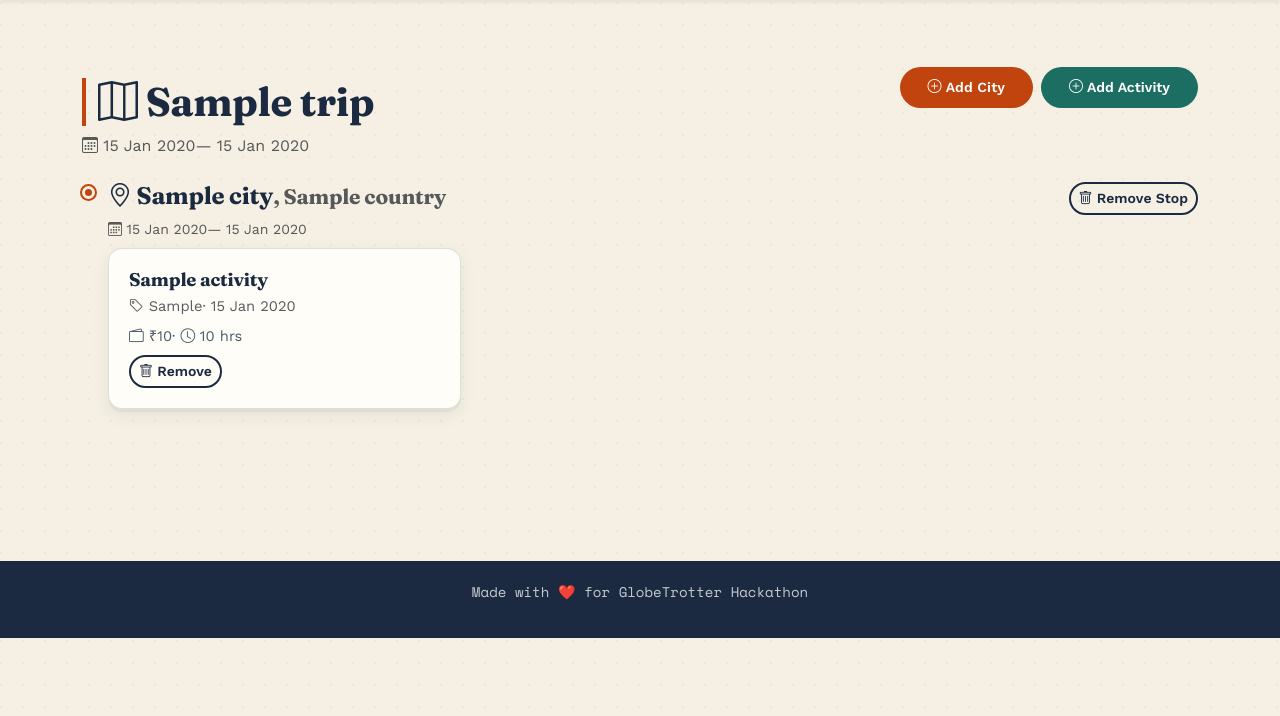
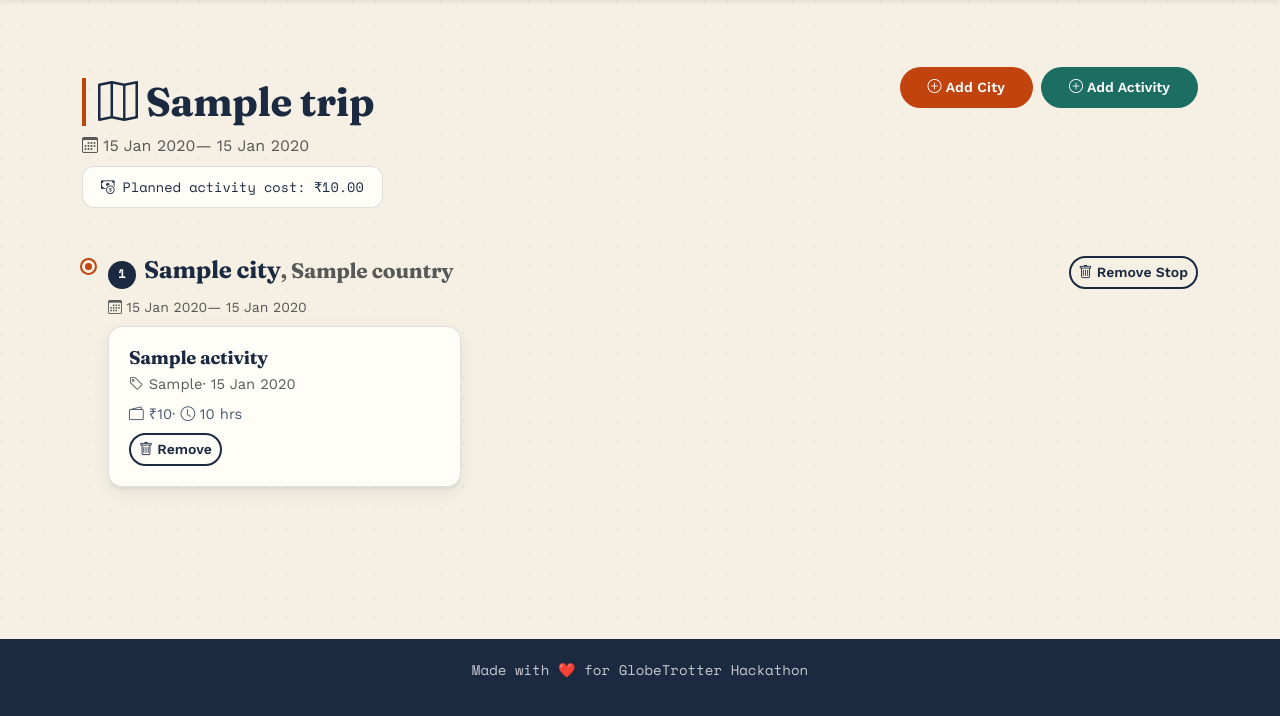
Before and after one commit to Joshimeet193/globetrotter-hackathon, a PHP site: page /itinerary-builder.php?trip_id=1 in a window 1280 px wide. Shown: the part 86-802 px from the top of the page. Before the commit the page ends 724 px from the top, so only its background shows below. Run offline with PHP 8.4, Linux system fonts and the light colour scheme; the visitor is signed in with stand-in values (Sample User, id 1); tables that the repository leaves empty hold one stand-in row (values such as "Sample post").

Commit message:
Refactor itinerary-builder.php for better layout
Updated the itinerary management page to enhance user experience by improving the layout and adding a trip total cost display.

```diff
--- a/itinerary-builder.php
+++ b/itinerary-builder.php
@@ -1,15 +1,7 @@
 <?php
 /* =========================================================
    itinerary-builder.php
-   "Manage trip" page: shows stops (cities) + their activities
-   for one trip, lets you delete a stop or a single activity.
-   Fixed: old version used tables "trips/stops/activities"
-   which don't exist. Now uses the real schema:
-   TRIP -> TRIP_STOP (+CITY/COUNTRY) -> ITINERARY (+ACTIVITY).
-   Adding new stops/activities is done on city-search.php and
-   activity-search.php (already write to TRIP_STOP / ITINERARY
-   correctly) - linked from here instead of duplicating insert
-   logic in a second place.
+   "Manage trip" page: shows stops (cities) + their activities.
    ========================================================= */
 session_start();
 include 'includes/db-connect.php';
@@ -26,7 +18,6 @@ if ($trip_id <= 0) {
     exit;
 }
 
-// Fetch the trip, making sure it belongs to this user
 $stmt = $conn->prepare("SELECT Trip_ID, Trip_Name, Start_Date, End_Date FROM TRIP WHERE Trip_ID = ? AND User_ID = ?");
 $stmt->bind_param("ii", $trip_id, $user_id);
 $stmt->execute();
@@ -41,11 +32,9 @@ if (!$trip) {
 $success_message = '';
 $error_message = '';
 
-// ----- Delete a stop (and its itinerary entries) -----
 if ($_SERVER['REQUEST_METHOD'] === 'POST' && isset($_POST['delete_stop'])) {
     $stop_id = (int) $_POST['stop_id'];
 
-    // ownership check via join
     $check = $conn->prepare("SELECT Stop_ID FROM TRIP_STOP WHERE Stop_ID = ? AND Trip_ID = ?");
     $check->bind_param("ii", $stop_id, $trip_id);
     $check->execute();
@@ -69,7 +58,6 @@ if ($_SERVER['REQUEST_METHOD'] === 'POST' && isset($_POST['delete_stop'])) {
     }
 }
 
-// ----- Delete a single itinerary (activity) entry -----
 if ($_SERVER['REQUEST_METHOD'] === 'POST' && isset($_POST['delete_activity'])) {
     $itinerary_id = (int) $_POST['itinerary_id'];
 
@@ -82,7 +70,6 @@ if ($_SERVER['REQUEST_METHOD'] === 'POST' && isset($_POST['delete_activity'])) {
     $success_message = 'Activity removed.';
 }
 
-// ----- Fetch stops for this trip (joined with CITY/COUNTRY) -----
 $sql_stops = "SELECT TRIP_STOP.Stop_ID, TRIP_STOP.Stop_Order, TRIP_STOP.Arrival_Date, TRIP_STOP.Departure_Date,
                      CITY.City_Name, COUNTRY.Country_Name
               FROM TRIP_STOP
@@ -101,7 +88,7 @@ while ($row = $result->fetch_assoc()) {
 }
 $stmt->close();
 
-// ----- Fetch activities (ITINERARY + ACTIVITY) for all stops in one query -----
+$trip_total_cost = 0;
 if (count($stops) > 0) {
     $stop_ids = implode(',', array_map('intval', array_keys($stops)));
     $sql_act = "SELECT ITINERARY.Itinerary_ID, ITINERARY.Stop_ID, ITINERARY.Activity_Date, ITINERARY.Activity_Cost,
@@ -113,6 +100,7 @@ if (count($stops) > 0) {
     $act_result = $conn->query($sql_act);
     while ($act = $act_result->fetch_assoc()) {
         $stops[$act['Stop_ID']]['activities'][] = $act;
+        $trip_total_cost += (float) $act['Activity_Cost'];
     }
 }
 
@@ -124,16 +112,29 @@ $active_page = 'my-trips';
 <meta charset="UTF-8">
 <title><?php echo htmlspecialchars($trip['Trip_Name']); ?> - Manage Itinerary - GlobeTrotter</title>
 <meta name="viewport" content="width=device-width, initial-scale=1.0">
-<link href="https://fonts.googleapis.com/css2?family=Poppins:wght@500;600;700&family=Inter&display=swap" rel="stylesheet">
 <link href="https://cdn.jsdelivr.net/npm/bootstrap-icons/font/bootstrap-icons.css" rel="stylesheet">
 <link href="https://cdn.jsdelivr.net/npm/bootstrap@5.3.0/dist/css/bootstrap.min.css" rel="stylesheet">
 <link rel="stylesheet" href="css/style.css">
+<style>
+.stop-order-stamp {
+  display: inline-flex; align-items: center; justify-content: center;
+  width: 28px; height: 28px; border-radius: 50%;
+  background: var(--ink); color: #fff;
+  font-family: 'Space Mono', monospace; font-size: 0.78rem; font-weight: 700;
+  margin-right: 8px;
+}
+.trip-total-strip {
+  background: var(--card); border: 1px solid var(--line); border-radius: 12px;
+  padding: 10px 18px; font-family: 'Space Mono', monospace; font-size: 0.85rem;
+  display: inline-flex; align-items: center; gap: 8px; color: var(--ink);
+}
+</style>
 </head>
 <body>
 <?php include 'includes/navbar.php'; ?>
 
 <div class="container py-5">
-<div class="d-flex justify-content-between align-items-center flex-wrap mb-2">
+<div class="d-flex justify-content-between align-items-center flex-wrap mb-2 gap-2">
 <h1 class="section-title mb-0"><i class="bi bi-map"></i> <?php echo htmlspecialchars($trip['Trip_Name']); ?></h1>
 <div class="d-flex gap-2">
 <a href="city-search.php" class="btn btn-primary btn-sm"><i class="bi bi-plus-circle"></i> Add City</a>
@@ -141,18 +142,20 @@ $active_page = 'my-trips';
 </div>
 </div>
 
-<p class="text-muted mb-4">
+<p class="text-muted mb-2">
 <i class="bi bi-calendar3"></i>
 <?php echo date('d M Y', strtotime($trip['Start_Date'])); ?>
 &mdash;
 <?php echo date('d M Y', strtotime($trip['End_Date'])); ?>
 </p>
 
+<span class="trip-total-strip mb-4"><i class="bi bi-cash-coin"></i> Planned activity cost: ₹<?php echo number_format($trip_total_cost, 2); ?></span>
+
 <?php if ($success_message): ?>
-<div class="alert alert-success"><i class="bi bi-check-circle"></i> <?php echo htmlspecialchars($success_message); ?></div>
+<div class="alert alert-success mt-3"><i class="bi bi-check-circle"></i> <?php echo htmlspecialchars($success_message); ?></div>
 <?php endif; ?>
 <?php if ($error_message): ?>
-<div class="alert alert-danger"><i class="bi bi-exclamation-circle"></i> <?php echo htmlspecialchars($error_message); ?></div>
+<div class="alert alert-danger mt-3"><i class="bi bi-exclamation-circle"></i> <?php echo htmlspecialchars($error_message); ?></div>
 <?php endif; ?>
 
 <?php if (count($stops) === 0): ?>
@@ -161,11 +164,12 @@ $active_page = 'my-trips';
 No stops added yet. Click "Add City" to start building your itinerary.
 </p>
 <?php else: ?>
+<div class="mt-4">
 <?php foreach ($stops as $stop): ?>
 <div class="timeline-day mb-4">
 <div class="d-flex justify-content-between align-items-start flex-wrap">
 <div>
-<h4><i class="bi bi-geo-alt"></i> <?php echo htmlspecialchars($stop['City_Name']); ?>
+<h4><span class="stop-order-stamp"><?php echo $stop['Stop_Order']; ?></span><?php echo htmlspecialchars($stop['City_Name']); ?>
 <small class="text-muted">, <?php echo htmlspecialchars($stop['Country_Name']); ?></small>
 </h4>
 <p class="text-muted small mb-2">
@@ -216,6 +220,7 @@ No stops added yet. Click "Add City" to start building your itinerary.
 <?php endif; ?>
 </div>
 <?php endforeach; ?>
+</div>
 <?php endif; ?>
 </div>
 
```
